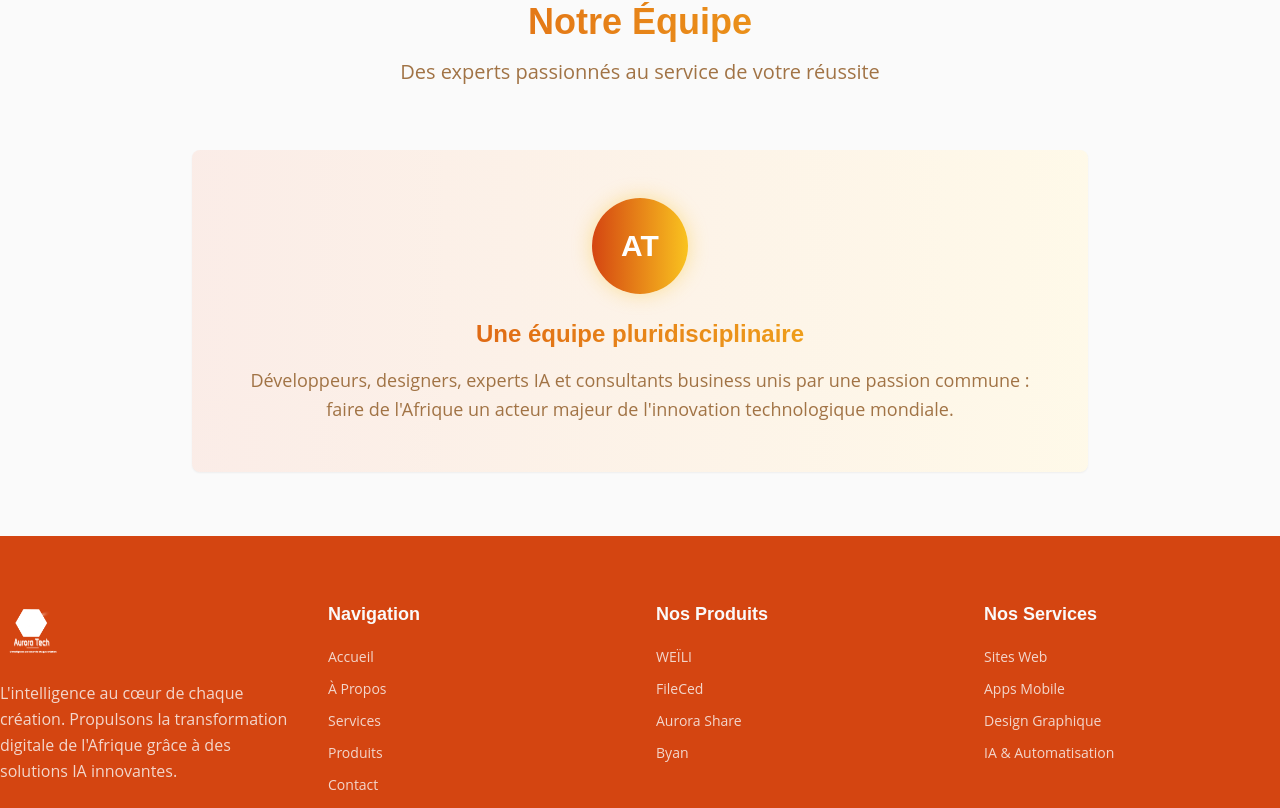
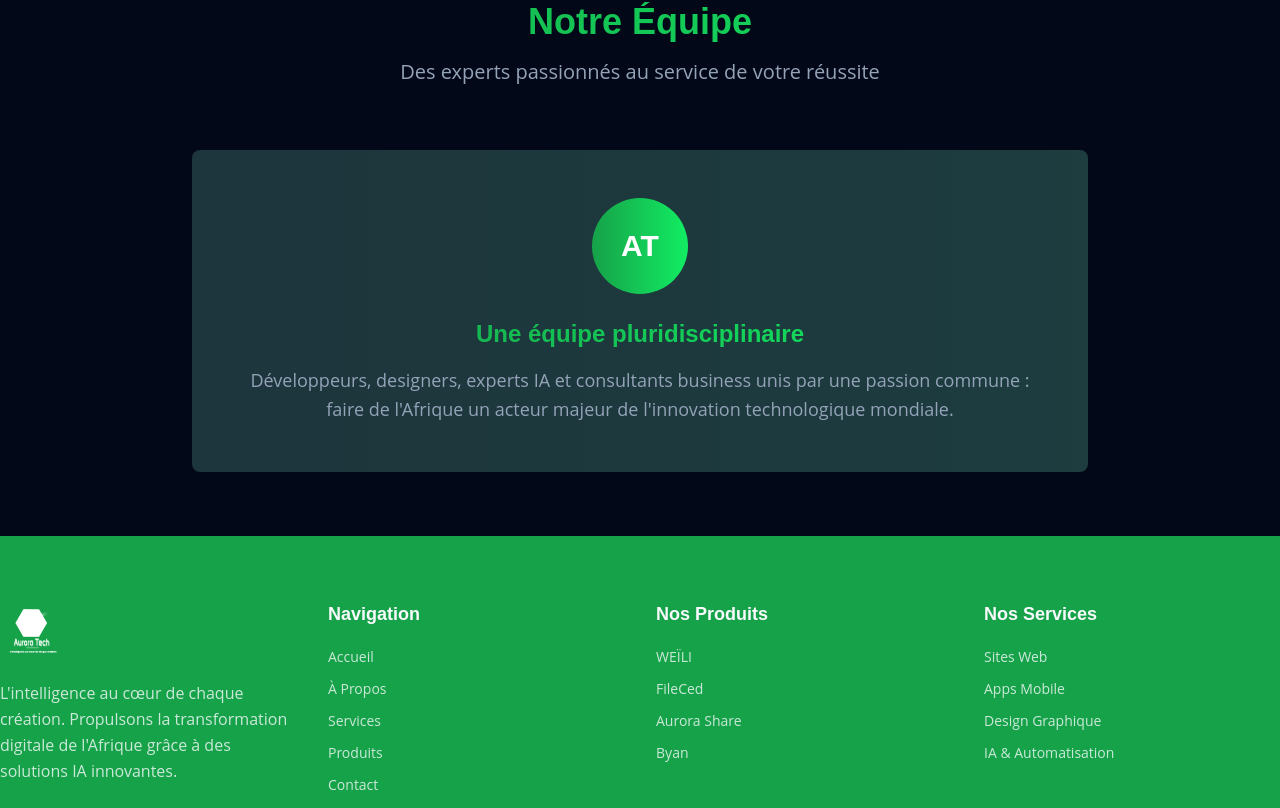
Before and after one commit to segrayeur/aurora-tech, a React (Vite) app: page /about in a window 1280 px wide. Shown: the part 1368-2176 px from the top of the page. Built offline with nearby package versions, Linux system fonts and the light colour scheme.

Commit message:
Refactor: Improve Aurora Tech website

```diff
--- a/package.json
+++ b/package.json
@@ -51,6 +51,7 @@
     "react": "^18.3.1",
     "react-day-picker": "^8.10.1",
     "react-dom": "^18.3.1",
+    "react-helmet": "^6.1.0",
     "react-hook-form": "^7.53.0",
     "react-resizable-panels": "^2.1.3",
     "react-router-dom": "^6.26.2",
--- a/src/components/Contact.tsx
+++ b/src/components/Contact.tsx
@@ -17,7 +17,7 @@ const Contact = () => {
     {
       icon: <Phone className="w-6 h-6" />,
       title: "Téléphone",
-      info: "+225 05 65 86 87 86",
+      info: "+225 06 65 86 87 86",
       subtitle: "Disponible 24h/7j"
     },
     {
--- a/src/components/ProductShowcase.tsx
+++ b/src/components/ProductShowcase.tsx
@@ -10,26 +10,20 @@ const ProductShowcase = () => {
     {
       icon: <BarChart3 className="w-8 h-8" />,
       name: "WEÏLI",
-      description: "La plateforme de vente en ligne gratuite",
-      color: "from-african-terracotta to-african-earth"
+      description: "Outil de gestion et organisation intelligente",
+      color: "from-primary to-accent"
     },
     {
       icon: <FolderOpen className="w-8 h-8" />,
       name: "FileCed",
-      description: "Stockage cloud optimisé par IA",
-      color: "from-african-green to-african-earth"
+      description: "Application de sauvegarde en ligne",
+      color: "from-accent to-primary"
     },
     {
       icon: <Share2 className="w-8 h-8" />,
-      name: "Aurora Share",
-      description: "Le partage à la vitesse de l'intelligence",
-      color: "from-african-gold to-african-sunset"
-    },
-    {
-      icon: <Bot className="w-8 h-8" />,
-      name: "Byan",
-      description: "Booste et création digitale",
-      color: "from-african-sunset to-african-terracotta"
+      name: "QuickJob CI",
+      description: "La plateforme qui connecte les jeunes aux opportunités de petits boulots",
+      color: "from-secondary to-accent"
     }
   ];
 
--- a/src/components/Services.tsx
+++ b/src/components/Services.tsx
@@ -9,52 +9,45 @@ const Services = () => {
   const services = [
     {
       icon: <Globe className="w-8 h-8" />,
-      domain: "Sites Web",
-      description: "Création de sites vitrines/e-commerce performants.",
+      domain: "Développement Web",
+      description: "Création de sites vitrines/e-commerce performants et modernes.",
       target: "PME, Startups",
-      color: "from-blue-500 to-cyan-500"
+      color: "from-primary to-accent"
+    },
+    {
+      icon: <Smartphone className="w-8 h-8" />,
+      domain: "Applications Mobiles",
+      description: "Développement d'applications iOS et Android personnalisées.",
+      target: "Startups, Grandes entreprises",
+      color: "from-accent to-primary"
+    },
+    {
+      icon: <Monitor className="w-8 h-8" />,
+      domain: "Applications SaaS",
+      description: "Solutions logicielles en ligne adaptées à vos besoins.",
+      target: "Entreprises, Organisations",
+      color: "from-secondary to-accent"
     },
     {
       icon: <FileText className="w-8 h-8" />,
-      domain: "Factures Proforma",
-      description: "Génération automatisée de documents professionnels.",
-      target: "TPE, Commerces",
-      color: "from-green-500 to-emerald-500"
-    },
-    {
-      icon: <Smartphone className="w-8 h-8" />,
-      domain: "Apps Web/Mobile",
-      description: "Développement d'applications personnalisées (iOS, Android, Web).",
-      target: "Startups, Grandes entreprises",
-      color: "from-purple-500 to-violet-500"
-    },
-    {
-      icon: <Monitor className="w-8 h-8" />,
-      domain: "Logiciels Sur Mesure",
-      description: "Solutions logicielles adaptées à vos processus métiers.",
-      target: "Administrations, Écoles",
-      color: "from-orange-500 to-amber-500"
+      domain: "Logiciels Web/Mobile",
+      description: "Applications web et mobiles sur mesure.",
+      target: "Administrations, PME",
+      color: "from-primary to-secondary"
     },
     {
       icon: <Palette className="w-8 h-8" />,
       domain: "Design Graphique",
-      description: "Création de logos, flyers, affiches percutants.",
+      description: "Création de logos, identités visuelles et supports marketing.",
       target: "Tous secteurs",
-      color: "from-pink-500 to-rose-500"
+      color: "from-accent to-secondary"
     },
     {
       icon: <Camera className="w-8 h-8" />,
-      domain: "Photo & Vidéo",
-      description: "Services professionnels de photographie et montage vidéo.",
-      target: "Événements, Campagnes marketing",
-      color: "from-indigo-500 to-blue-500"
-    },
-    {
-      icon: <Bot className="w-8 h-8" />,
-      domain: "IA & Automatisation",
-      description: "Solutions d'intelligence artificielle pour optimiser vos tâches.",
-      target: "Grandes entreprises, Industrie",
-      color: "from-red-500 to-orange-500"
+      domain: "Montage Vidéo",
+      description: "Services professionnels de montage et post-production vidéo.",
+      target: "Créateurs, Entreprises",
+      color: "from-secondary to-primary"
     }
   ];
 
--- /dev/null
+++ b/src/components/SocialLinks.tsx
@@ -0,0 +1,43 @@
+import { Facebook, Instagram, Music } from 'lucide-react';
+
+const SocialLinks = () => {
+  const socials = [
+    {
+      icon: <Facebook className="w-5 h-5" />,
+      name: "Facebook",
+      url: "https://facebook.com/auroratech2222",
+      color: "hover:text-blue-600"
+    },
+    {
+      icon: <Instagram className="w-5 h-5" />,
+      name: "Instagram",
+      url: "https://instagram.com/segrayeur_officiel",
+      color: "hover:text-pink-600"
+    },
+    {
+      icon: <Music className="w-5 h-5" />,
+      name: "TikTok",
+      url: "https://tiktok.com/@segrayeur_officiel",
+      color: "hover:text-gray-800"
+    }
+  ];
+
+  return (
+    <div className="flex gap-4">
+      {socials.map((social, index) => (
+        <a
+          key={index}
+          href={social.url}
+          target="_blank"
+          rel="noopener noreferrer"
+          className={`p-3 bg-secondary rounded-full text-foreground transition-all duration-300 hover:scale-110 ${social.color}`}
+          aria-label={`Suivre Aurora Tech sur ${social.name}`}
+        >
+          {social.icon}
+        </a>
+      ))}
+    </div>
+  );
+};
+
+export default SocialLinks;
--- /dev/null
+++ b/src/components/WhatsAppButton.tsx
@@ -0,0 +1,23 @@
+import { MessageCircle } from 'lucide-react';
+
+const WhatsAppButton = () => {
+  const phoneNumber = "+2250665868786";
+  const message = "Bonjour Aurora Tech, je souhaite en savoir plus sur vos services !";
+
+  const handleWhatsAppClick = () => {
+    const url = `https://wa.me/${phoneNumber.replace(/\+/g, '')}?text=${encodeURIComponent(message)}`;
+    window.open(url, '_blank');
+  };
+
+  return (
+    <button
+      onClick={handleWhatsAppClick}
+      className="fixed bottom-6 right-6 z-50 bg-green-500 hover:bg-green-600 text-white p-4 rounded-full shadow-lg hover:shadow-xl transition-all duration-300 hover:scale-110 animate-pulse"
+      aria-label="Contacter via WhatsApp"
+    >
+      <MessageCircle className="w-6 h-6" />
+    </button>
+  );
+};
+
+export default WhatsAppButton;
--- a/src/index.css
+++ b/src/index.css
@@ -8,50 +8,49 @@
 
 @layer base {
   :root {
-    /* Traditional African Colors */
-    --african-terracotta: 16 85% 45%;      /* #C8622D - Terre cuite africaine */
-    --african-gold: 45 95% 55%;            /* #E6B454 - Or africain */
-    --african-earth: 30 60% 35%;           /* #8B5A2B - Terre d'Afrique */
-    --african-green: 120 40% 30%;          /* #4D8B4D - Vert baobab */
-    --african-sunset: 25 90% 55%;          /* #E67E22 - Coucher de soleil */
+    /* Aurora Tech Colors - Dark Futuristic Theme */
+    --aurora-neon: 142 86% 50%;       /* #00ff88 - Vert néon */
+    --aurora-glow: 142 100% 60%;      /* #00ff99 - Éclat vert */
+    --aurora-dark: 222 84% 4.9%;      /* #0a0a0a - Noir profond */
+    --aurora-accent: 180 100% 50%;    /* #00ffff - Cyan */
 
-    /* Design System Colors */
-    --background: 0 0% 98%;
-    --foreground: 223 84% 15%;
+    /* Design System Colors - Dark Mode */
+    --background: 222 84% 4.9%;       /* Dark background */
+    --foreground: 210 40% 98%;        /* Light text */
 
-    --card: 0 0% 100%;
-    --card-foreground: 223 84% 15%;
+    --card: 217 32.6% 17.5%;          /* Dark card */
+    --card-foreground: 210 40% 98%;
 
-    --popover: 0 0% 100%;
-    --popover-foreground: 223 84% 15%;
+    --popover: 222 84% 4.9%;
+    --popover-foreground: 210 40% 98%;
 
-    --primary: 16 85% 45%;            /* African Terracotta */
-    --primary-foreground: 0 0% 98%;
+    --primary: 142 76% 36%;           /* Aurora Green */
+    --primary-foreground: 210 40% 98%;
 
-    --secondary: 30 60% 90%;          /* Light earth tone */
-    --secondary-foreground: 30 60% 35%;
+    --secondary: 217 32.6% 17.5%;     /* Dark secondary */
+    --secondary-foreground: 210 40% 98%;
 
-    --muted: 30 30% 92%;
-    --muted-foreground: 30 40% 45%;
+    --muted: 217 32.6% 17.5%;
+    --muted-foreground: 215 20.2% 65.1%;
 
-    --accent: 45 95% 55%;             /* African Gold */
-    --accent-foreground: 30 60% 15%;
+    --accent: 142 86% 50%;            /* Neon Green */
+    --accent-foreground: 222 84% 4.9%;
 
-    --destructive: 0 84.2% 60.2%;
-    --destructive-foreground: 0 0% 98%;
+    --destructive: 0 62.8% 30.6%;
+    --destructive-foreground: 210 40% 98%;
 
-    --border: 223 20% 88%;
-    --input: 223 20% 90%;
-    --ring: 16 85% 45%;
+    --border: 217 32.6% 17.5%;
+    --input: 217 32.6% 17.5%;
+    --ring: 142 76% 36%;
 
-    /* African Design Tokens */
-    --gradient-primary: linear-gradient(135deg, hsl(var(--african-terracotta)), hsl(var(--african-earth)));
-    --gradient-accent: linear-gradient(135deg, hsl(var(--african-gold)), hsl(var(--african-sunset)));
-    --gradient-hero: linear-gradient(135deg, hsl(var(--african-terracotta)) 0%, hsl(var(--african-gold)) 100%);
-    --gradient-african: linear-gradient(45deg, hsl(var(--african-terracotta)), hsl(var(--african-gold)), hsl(var(--african-green)));
+    /* Aurora Design Tokens */
+    --gradient-primary: linear-gradient(135deg, hsl(var(--aurora-neon)), hsl(var(--aurora-glow)));
+    --gradient-accent: linear-gradient(135deg, hsl(var(--aurora-accent)), hsl(var(--aurora-neon)));
+    --gradient-hero: linear-gradient(135deg, hsl(var(--aurora-dark)) 0%, hsl(var(--aurora-neon)) 100%);
+    --gradient-aurora: linear-gradient(45deg, hsl(var(--aurora-neon)), hsl(var(--aurora-accent)), hsl(var(--aurora-glow)));
 
-    --shadow-african: 0 10px 40px -15px hsl(var(--african-terracotta) / 0.4);
-    --shadow-golden: 0 0 30px hsl(var(--african-gold) / 0.3);
+    --shadow-neon: 0 0 20px hsl(var(--aurora-neon) / 0.5);
+    --shadow-glow: 0 0 40px hsl(var(--aurora-glow) / 0.3);
 
     --transition-smooth: all 0.3s cubic-bezier(0.4, 0, 0.2, 1);
 
@@ -135,11 +134,11 @@
   }
 
   .tech-shadow {
-    box-shadow: var(--shadow-african);
+    box-shadow: var(--shadow-neon);
   }
 
   .glow-effect {
-    box-shadow: var(--shadow-golden);
+    box-shadow: var(--shadow-glow);
   }
 
   .btn-hero {
--- a/src/pages/About.tsx
+++ b/src/pages/About.tsx
@@ -1,5 +1,8 @@
+import { Helmet } from 'react-helmet';
 import Header from '@/components/Header';
 import Footer from '@/components/Footer';
+import GrowthChart from '@/components/GrowthChart';
+import WhatsAppButton from '@/components/WhatsAppButton';
 import { Card, CardContent } from '@/components/ui/card';
 import { Users, Target, Award, Zap } from 'lucide-react';
 
```
Also changed, not shown: src/components/GrowthChart.tsx (added, +48 -0 lines), src/components/Hero.tsx (+12 -2 lines), src/pages/Index.tsx (+18 -1 lines), public/lovable-uploads/f27617a5-778e-440a-a87a-5cf8f5c0a1be.png (added), 1 other file (tests, documents, lock files or other folders).
